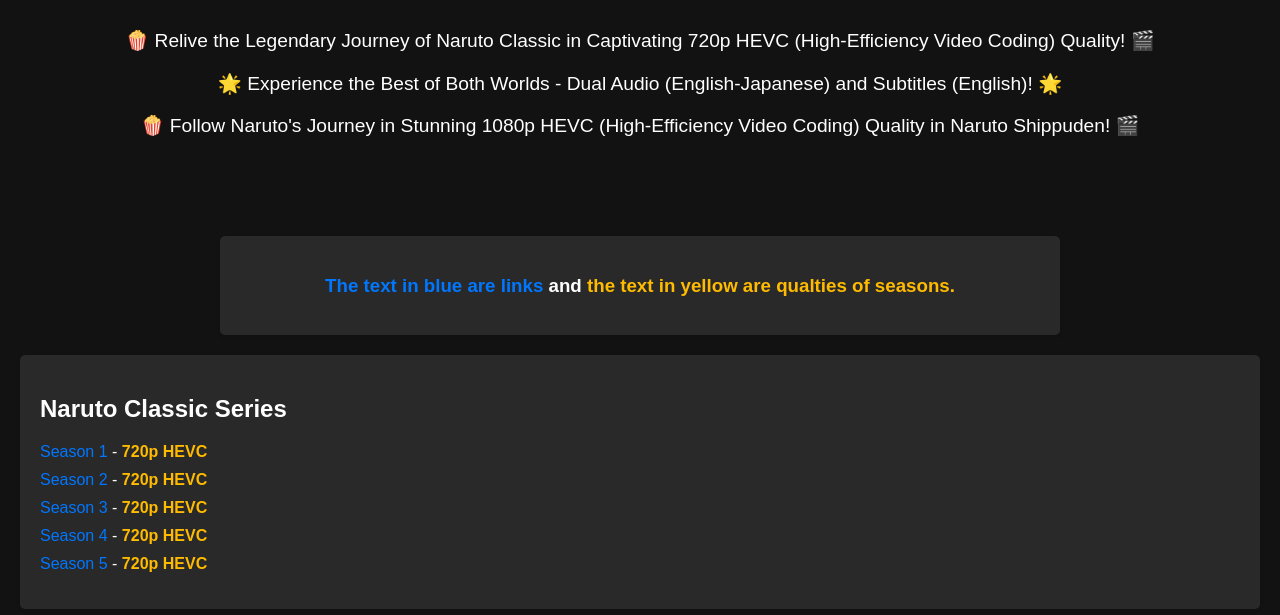
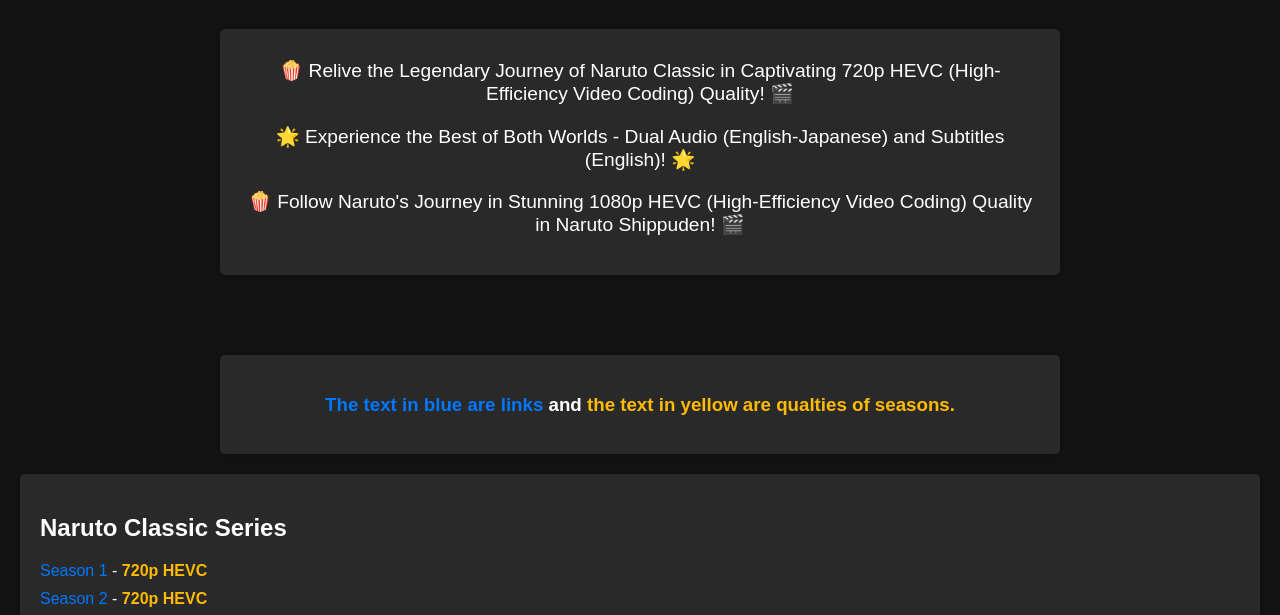
Before and after one commit to Collection-by-Namit/Whole-Naruto-Series, a plain HTML site: page index.html in a window 1280 px wide. Shown: the part 170-785 px from the top of the page. Drawn offline with Linux system fonts and the light colour scheme.

Commit message:
Update index.html

```diff
--- a/index.html
+++ b/index.html
@@ -106,12 +106,16 @@
     </style>
 </head>
 <body>
+
     <header>
         <h1>Naruto Series</h1>
+        <section id="new-section">
         <p>🍿 Relive the Legendary Journey of Naruto Classic in Captivating 720p HEVC (High-Efficiency Video Coding) Quality! 🎬</p>
         <p>🌟 Experience the Best of Both Worlds - Dual Audio (English-Japanese) and Subtitles (English)! 🌟</p>
         <p>🍿 Follow Naruto's Journey in Stunning 1080p HEVC (High-Efficiency Video Coding) Quality in Naruto Shippuden! 🎬</p>
+
     </header>
+    </section>
 
     <section id="new-section">
         <h3><span style="color: #0077FF;">The text in blue are links</span> and <span style="color: #FFBB00;">the text in yellow are qualties of seasons.</span></h3>
```
